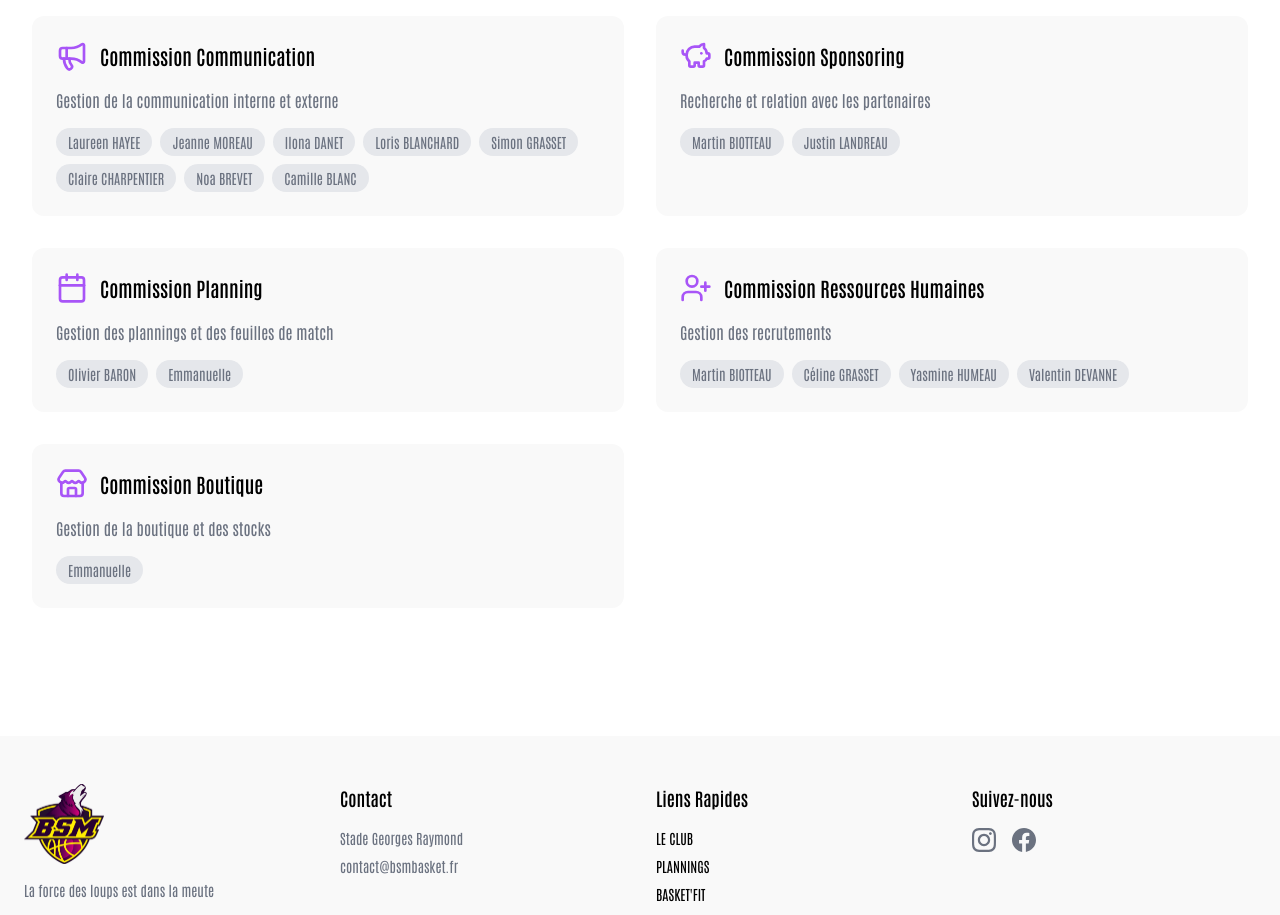
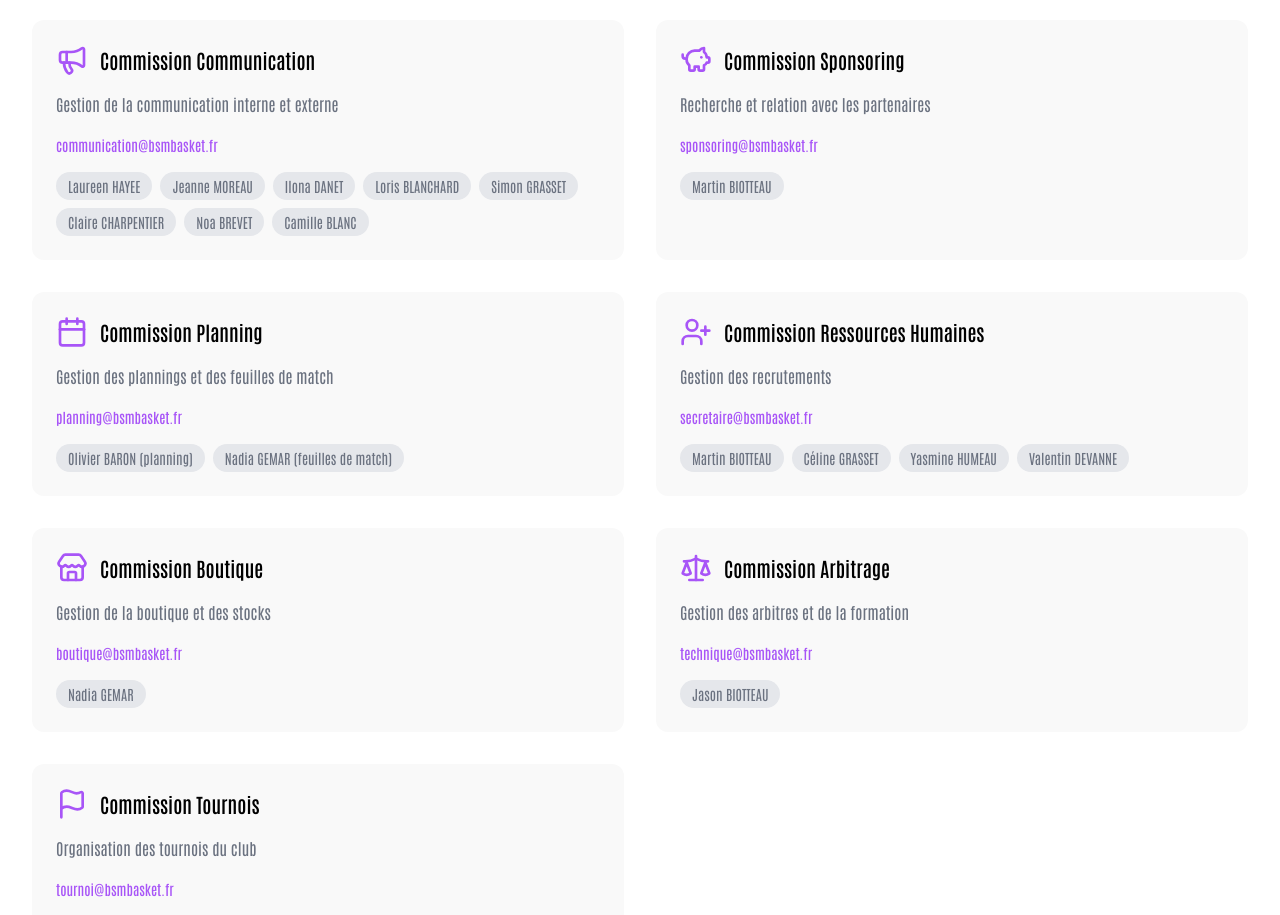
Before and after one commit to BasketSaintMacaire/bsm_website, a Vue app: page /bureau in a window 1280 px wide. Shown: the part 1360-2275 px from the top of the page. Built offline with nearby package versions, Linux system fonts and the light colour scheme.

Commit message:
CONTENT : Update club commitees

```diff
--- a/src/assets/storage_json/committees.json
+++ b/src/assets/storage_json/committees.json
@@ -4,6 +4,7 @@
     "name": "Commission Technique",
     "description": "Gestion des équipes et de la politique sportive du club",
     "icon": "Trophy",
+    "email": "technique@bsmbasket.fr",
     "members": [
       "Thibault HUTEAU",
       "Maxime COTTENCEAU",
@@ -11,8 +12,6 @@
       "Jérémie JOREAU",
       "Antoine GALLARD",
       "Jérémy POILANE",
-      "Axel NAUD",
-      "Julien BEAUDOUIN",
       "Florent PAVAGEAU",
       "Jason BIOTTEAU"
     ]
@@ -22,13 +21,15 @@
     "name": "Commission Bar et Animation",
     "description": "Organisation des événements et de la vie du club",
     "icon": "Beer",
-    "members": ["Basile BOUMARD", "Nathanael CERQUEUS", "Anthony HERVE", "Julien MORINIERE"]
+    "email": "bar@bsmbasket.fr",
+    "members": ["Grégory DUPONT", "Mathieu VERGER", "Gaelle SAUNIER"]
   },
   {
     "id": 3,
     "name": "Commission Communication",
     "description": "Gestion de la communication interne et externe",
     "icon": "Megaphone",
+    "email": "communication@bsmbasket.fr",
     "members": [
       "Laureen HAYEE",
       "Jeanne MOREAU",
@@ -45,20 +46,23 @@
     "name": "Commission Sponsoring",
     "description": "Recherche et relation avec les partenaires",
     "icon": "PiggyBank",
-    "members": ["Martin BIOTTEAU", "Justin LANDREAU"]
+    "email": "sponsoring@bsmbasket.fr",
+    "members": ["Martin BIOTTEAU"]
   },
   {
     "id": 5,
     "name": "Commission Planning",
     "description": "Gestion des plannings et des feuilles de match",
     "icon": "Calendar",
-    "members": ["Olivier BARON", "Emmanuelle"]
+    "email": "planning@bsmbasket.fr",
+    "members": ["Olivier BARON (planning)", "Nadia GEMAR (feuilles de match)"]
   },
   {
     "id": 6,
     "name": "Commission Ressources Humaines",
     "description": "Gestion des recrutements",
     "icon": "UserPlus",
+    "email": "secretaire@bsmbasket.fr",
     "members": ["Martin BIOTTEAU", "Céline GRASSET", "Yasmine HUMEAU", "Valentin DEVANNE"]
   },
   {
@@ -66,6 +70,23 @@
     "name": "Commission Boutique",
     "description": "Gestion de la boutique et des stocks",
     "icon": "Store",
-    "members": ["Emmanuelle"]
+    "email": "boutique@bsmbasket.fr",
+    "members": ["Nadia GEMAR"]
+  },
+  {
+    "id": 8,
+    "name": "Commission Arbitrage",
+    "description": "Gestion des arbitres et de la formation",
+    "icon": "Scale",
+    "email": "technique@bsmbasket.fr",
+    "members": ["Jason BIOTTEAU"]
+  },
+  {
+    "id": 9,
+    "name": "Commission Tournois",
+    "description": "Organisation des tournois du club",
+    "icon": "Flag",
+    "email": "tournoi@bsmbasket.fr",
+    "members": ["Maxime LAURENDO", "Olivier MADY"]
   }
 ]
--- a/src/models/Commitee.ts
+++ b/src/models/Commitee.ts
@@ -3,5 +3,6 @@ export interface Committee {
   name: string
   description: string
   icon: string
+  email: string
   members: string[]
 }
--- a/src/views/CommitteesView.vue
+++ b/src/views/CommitteesView.vue
@@ -108,6 +108,16 @@ const committees = ref<Committee[]>(committeesDataJson as Committee[])
             {{ committee.description }}
           </p>
 
+          <!-- Email link -->
+          <div class="mb-4">
+            <a
+              :href="`mailto:${committee.email}`"
+              class="text-purple-500 dark:text-purple-400 hover:underline text-sm font-medium"
+            >
+              {{ committee.email }}
+            </a>
+          </div>
+
           <!-- Member badges -->
           <div class="flex flex-wrap gap-2">
             <span
```
